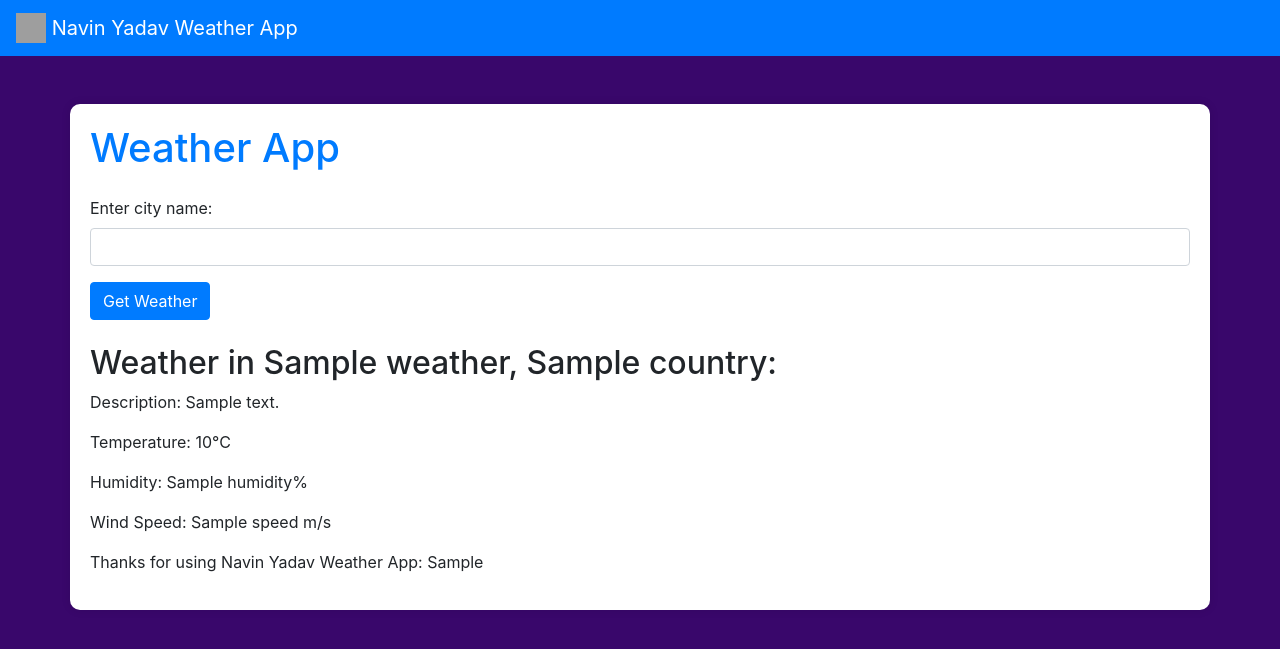
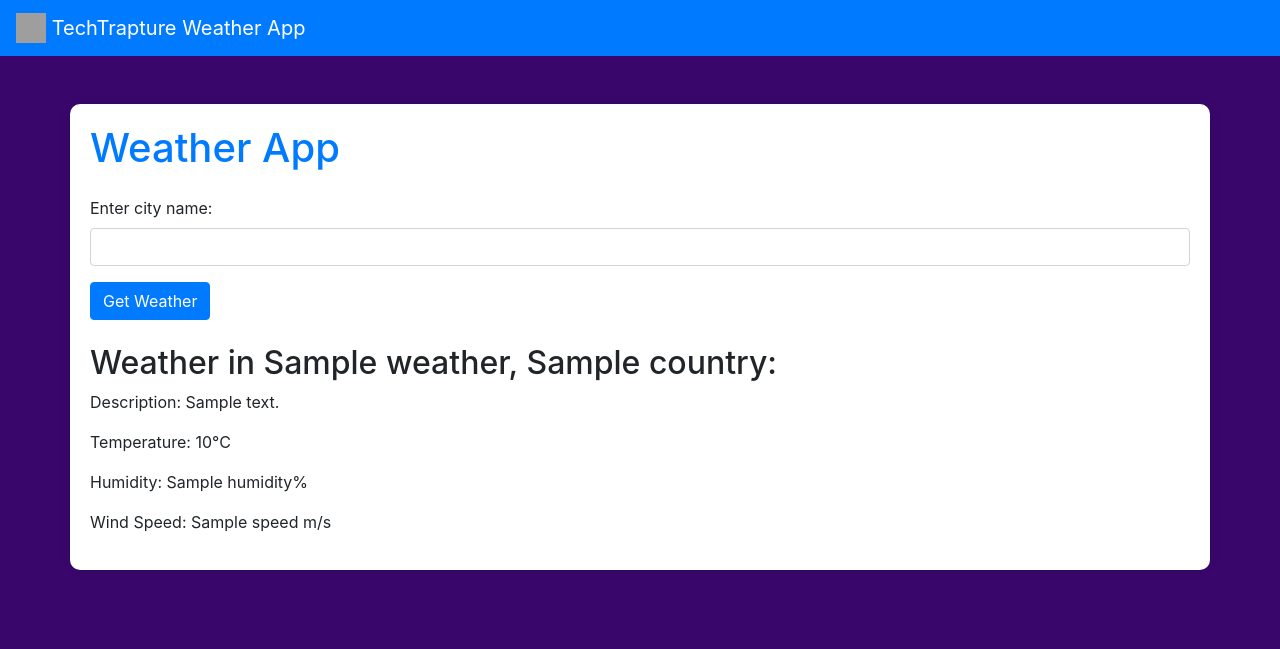
Before and after one commit to NavinKumarbanu/Weather-App, a Flask app: template templates/index.html in a window 1280 px wide. Shown: the top 649 px of the page. Run offline with Flask 3, Linux system fonts and the light colour scheme; the template is opened without the code that fills it: most values are stand-ins (such as "Sample title", 1, 10 or a date in 2020); some libraries are stand-ins or nearby versions; grey boxes are pictures that could not be loaded.

Commit message:
Update index.html

```diff
--- a/templates/index.html
+++ b/templates/index.html
@@ -31,7 +31,7 @@
     <nav class="navbar navbar-fixed-top navbar-expand-lg navbar-dark bg-primary">
         <a class="navbar-brand" href="#">
             <img src="https://storage.googleapis.com/bkt-static-tt/logo.png" width="30" height="30" class="d-inline-block align-top" alt="">
-             Navin Yadav Weather App
+             TechTrapture Weather App
         </a>
     </nav>
 
@@ -52,7 +52,6 @@
                 <p>Temperature: {{ weather_data['main']['temp'] }}°C</p>
                 <p>Humidity: {{ weather_data['main']['humidity'] }}%</p>
                 <p>Wind Speed: {{ weather_data['wind']['speed'] }} m/s</p>
-                <p>Thanks for using Navin Yadav Weather App: {{ weather_data['Thanks for using']['Navin Yadav Weather App'] }} </p>
             </div>
         {% else %}
             <p class="mt-4">Weather data unavailable.</p>
```
